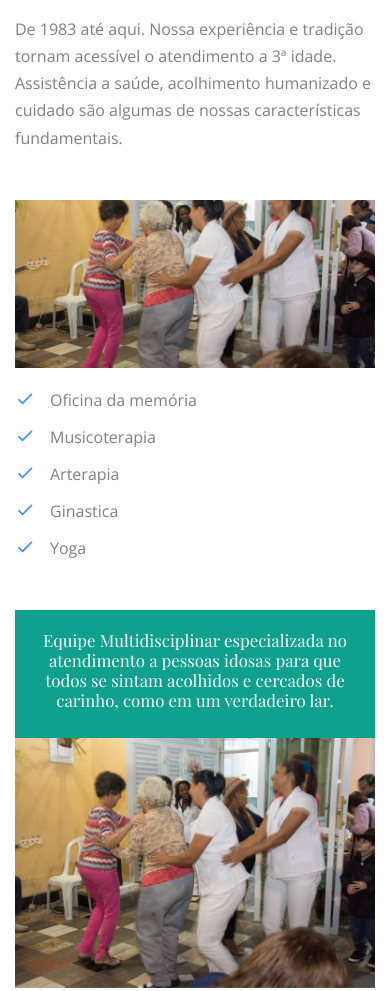
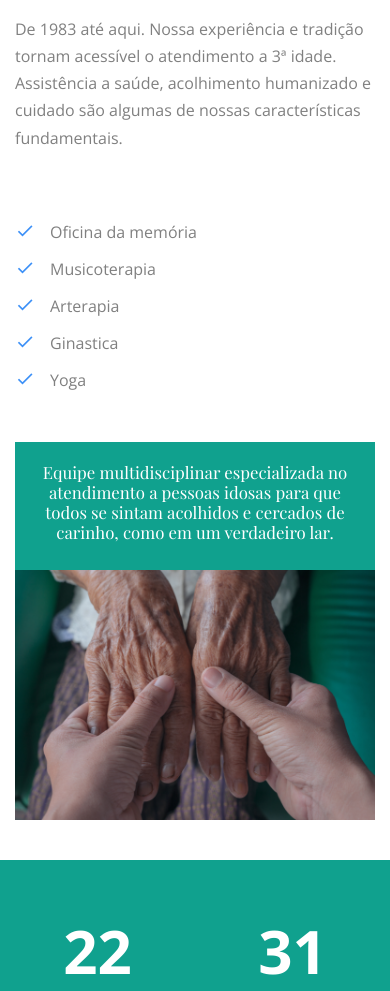
Before and after one commit to cristiano-da-matta/BV-site, a PHP site: page / in a window 390 px wide. Shown: the part 999-1990 px from the top of the page. Run offline with PHP 8.4, Linux system fonts and the light colour scheme; some web fonts are replaced.

Commit message:
mobile alterações

```diff
--- a/css/style.css
+++ b/css/style.css
@@ -982,6 +982,10 @@ color: #110b0b;
 
   }
 
+  .site-logo {
+    margin-top: 10px;
+
+  }
   @media (min-width: 576px) {
     .mapa {
       box-sizing: border-box
--- a/index.html
+++ b/index.html
@@ -137,12 +137,14 @@
                   <style>
                     .neus-img {
                       /* MOBILE */
-                      background-image: url("images/idososati.png");
+                      display: none;
+                      background-image: url("images/olhos.png");
                       height: 168px;
                       width: 100%;
                       background-size: cover;
                       background-repeat: no-repeat;
                       background-position: center;
+
                     }
 
                     @media (min-width: 992px) {
@@ -173,7 +175,7 @@
 
             <div class="d-block custom-media algin-items-stretch">
               <div class="text text-center">
-                <h3>Equipe Multidisciplinar especializada no atendimento a pessoas idosas para que todos se sintam
+                <h3>Equipe multidisciplinar especializada no atendimento a pessoas idosas para que todos se sintam
                   acolhidos e cercados de carinho, como em um verdadeiro lar.</h3>
               </div>
               <div class="img-bg" style="background-image: url('images/idososati.png')"></div>
```
Also changed, not shown: images/idososati.png, images/olhos.png (added).
